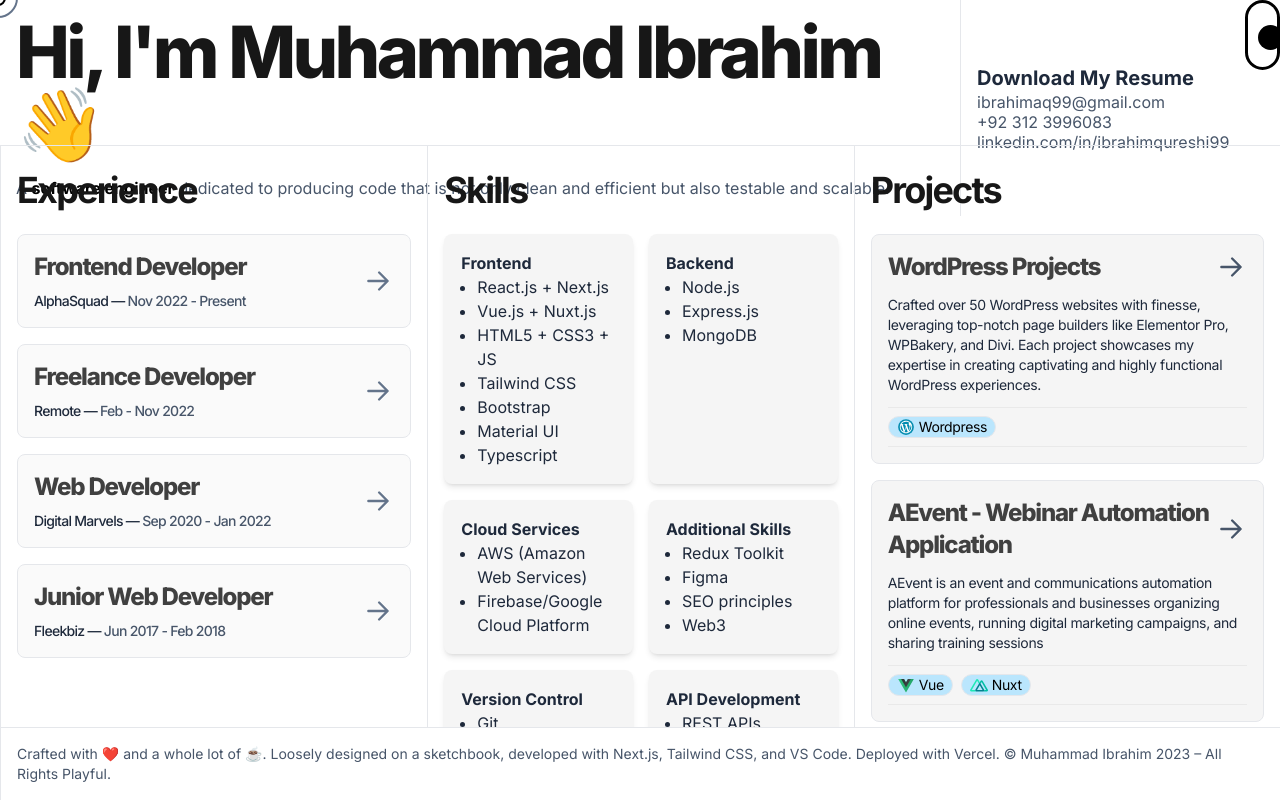
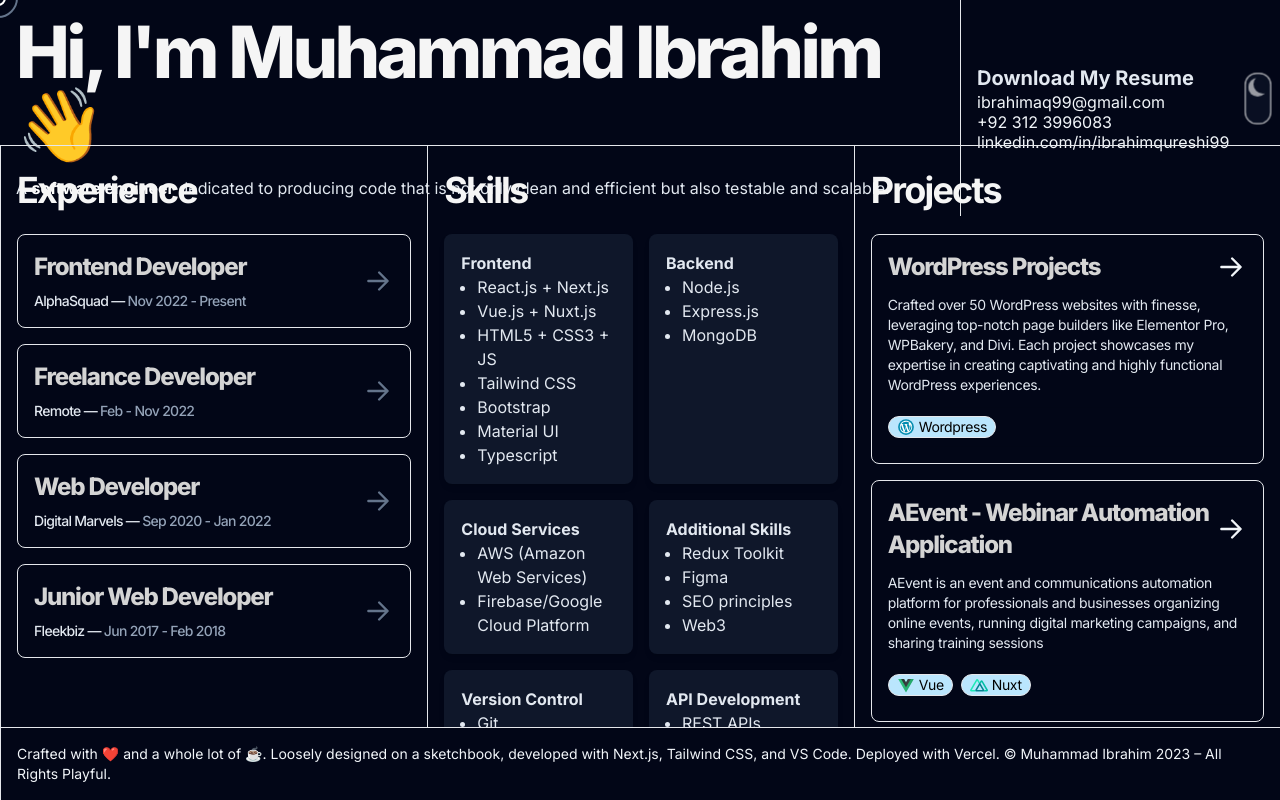
Before and after one commit to ibmaq/personal-portfolio-v2, a Next.js app: page / in a window 1280 px wide. Built offline with nearby package versions, Linux system fonts and the light colour scheme.

Commit message:
dark mode toggle implemented

```diff
--- a/src/app/Components/ThemeToggle.js
+++ b/src/app/Components/ThemeToggle.js
@@ -1,24 +1,18 @@
 "use client";
-import { useState } from "react";
+import { useTheme } from "../Hooks/useTheme";
 
 export default function ThemeToggle() {
-  // let temp = localStorage.getItem("theme");
-  // const [theme, setTheme] = useState(temp ?? "light");
-  // console.log("theme", theme);
-
-  const handleWebsiteTheme = () => {
-    console.log("hit");
-  };
+  const { theme, toggleTheme } = useTheme();
 
   return (
-    <div className="fixed top-0 right-0">
+    <div className="fixed top-10 right-1 opacity-20 hover:opacity-100 transition-all ease-in-out duration-700">
       <div className="dark-toggle-switch">
         <label className="dark-switch-label">
           <input
             type="checkbox"
             className="dark-checkbox"
-            checked="false"
-            onChange={handleWebsiteTheme}
+            checked={theme === "light"}
+            onChange={toggleTheme}
           />
           <span className="dark-slider"></span>
         </label>
--- /dev/null
+++ b/src/app/Hooks/useTheme.js
@@ -0,0 +1,38 @@
+// useTheme.js
+import { useState, useEffect } from "react";
+
+export function useTheme() {
+  const [theme, setTheme] = useState("light");
+
+  useEffect(() => {
+    // Get the theme from localStorage when the component mounts
+    const savedTheme = localStorage.getItem("theme");
+    if (savedTheme) {
+      setTheme(savedTheme);
+    }
+
+    // Listen for changes to the "theme" key in localStorage and update the theme
+    const handleStorageChange = (e) => {
+      if (e.key === "theme") {
+        setTheme(e.newValue);
+      }
+    };
+
+    window.addEventListener("storage", handleStorageChange);
+
+    // Cleanup the event listener when the component unmounts
+    return () => {
+      window.removeEventListener("storage", handleStorageChange);
+    };
+  }, []);
+
+  // Function to toggle the theme
+  const toggleTheme = () => {
+    const newTheme = theme === "light" ? "dark" : "light";
+    setTheme(newTheme);
+    localStorage.setItem("theme", newTheme);
+  };
+
+  console.log("🚀 ~ file: useTheme.js:3s3 ~ toggleTheme ~ newTheme:", theme);
+  return { theme, toggleTheme };
+}
--- a/src/app/globals.css
+++ b/src/app/globals.css
@@ -44,10 +44,10 @@ body {
 /* Dark mode toggle */
 .dark-toggle-switch {
   position: relative;
-  width: 35px;
-  height: 70px;
+  width: 32px;
+  height: 65px;
   --light: #ffffff;
-  --dark: #000000;
+  --dark: #0f172a;
   --link: rgb(27, 129, 112);
   --link-hover: rgb(24, 94, 82);
 }
@@ -55,11 +55,7 @@ body {
 .dark-switch-label {
   position: absolute;
   width: 100%;
-  height: 70px;
-  background-color: var(--dark);
-  border-radius: 25px;
-  cursor: pointer;
-  border: 3px solid var(--dark);
+  height: 65px;
 }
 
 .dark-checkbox {
@@ -83,8 +79,8 @@ body {
 .dark-slider::before {
   content: "";
   position: absolute;
-  top: 2px;
-  left: 10px;
+  top: 5px;
+  left: 3px;
   width: 25px;
   height: 25px;
   border-radius: 50%;
@@ -96,9 +92,9 @@ body {
 }
 
 .dark-checkbox:checked ~ .dark-slider::before {
-  -webkit-transform: translateY(20px);
-  -ms-transform: translateY(20px);
-  transform: translateY(20px);
+  -webkit-transform: translateY(30px);
+  -ms-transform: translateY(30px);
+  transform: translateY(30px);
   background-color: var(--dark);
   -webkit-box-shadow: none;
   box-shadow: none;
--- a/src/app/layout.js
+++ b/src/app/layout.js
@@ -12,7 +12,7 @@ export const metadata = {
 export default function RootLayout({ children }) {
   return (
     <html lang="en">
-      <body className={`${inter.className} bg-white dark:bg-black`}>
+      <body className={`${inter.className}`}>
         <CursorProvider>{children}</CursorProvider>
       </body>
     </html>
--- a/src/app/page.js
+++ b/src/app/page.js
@@ -1,3 +1,4 @@
+"use client";
 import Image from "next/image";
 import TopNav from "./Components/TopNav";
 import Button from "./Components/Button";
@@ -6,21 +7,46 @@ import Experience from "./Components/Sections/Experience";
 import Skills from "./Components/Sections/Skills";
 import Projects from "./Components/Sections/Projects";
 import Contact from "./Components/Sections/Contact";
-import ThemeToggle from "./Components/ThemeToggle";
+import { useEffect, useState } from "react";
 
 export default function Home() {
   let year = new Date().getFullYear();
-  let theme = "light";
-  // let theme = "dark";
+
+  const [theme, setTheme] = useState("dark");
+  const toggleTheme = () => {
+    const newTheme = theme === "light" ? "dark" : "light";
+    setTheme(newTheme);
+    localStorage.setItem("theme", newTheme);
+  };
+
+  useEffect(() => {
+    // Get the theme from localStorage when the component mounts
+    const savedTheme = localStorage.getItem("theme");
+    if (savedTheme) {
+      setTheme(savedTheme);
+    }
+
+    // Listen for changes to the "theme" key in localStorage and update the theme
+    const handleStorageChange = (e) => {
+      if (e.key === "theme") {
+        setTheme(e.newValue);
+      }
+    };
+
+    window.addEventListener("storage", handleStorageChange);
+    // Cleanup the event listener when the component unmounts
+    return () => {
+      window.removeEventListener("storage", handleStorageChange);
+    };
+  }, []);
 
   return (
-    <main className={`${theme}`}>
-      {/* <div className="grid lg:grid-cols-4 lg:h-screen divide-x divide-y"> */}
-      <div className="grid lg:grid grid-cols-1 grid-rows-auto lg:grid-cols-4 lg:grid-rows-5 lg:h-screen divide-x divide-y text-slate-600 dark:text-slate-100 text-sm lg:text-base dark:bg-slate-950">
+    <main className={theme}>
+      <div className="grid lg:grid grid-cols-1 grid-rows-auto lg:grid-cols-4 lg:grid-rows-5 lg:h-screen md:divide-x divide-y text-slate-600 dark:text-slate-100 text-sm lg:text-base dark:bg-slate-950">
         {/* Main Grid - Row 1 */}
         <section
           id="about"
-          className="col-span-1 md:col-span-4 row-span-1 grid grid-cols-1 md:grid-cols-5 lg:grid-cols-4 divide-x"
+          className="col-span-1 md:col-span-4 row-span-1 grid grid-cols-1 md:grid-cols-5 lg:grid-cols-4 md:divide-x"
         >
           <div className="col-span-1 row-span-1 md:col-span-3 lg:col-span-3 md:row-span-1 grid items-center p-4">
             <div className="flex flex-col gap-4">
@@ -49,7 +75,7 @@ export default function Home() {
         </section>
 
         {/* Main Grid - Row 2 - Internal Grid */}
-        <div className="col-span-1 row-span-auto md:col-span-5 lg:col-span-4 md:row-span-4 grid grid-cols-1 grid-rows-auto lg:grid-cols-3 md:grid-rows-1 divide-x border-b">
+        <div className="col-span-1 row-span-auto md:col-span-5 lg:col-span-4 md:row-span-4 grid grid-cols-1 grid-rows-auto lg:grid-cols-3 md:grid-rows-1 md:divide-x border-b">
           <Experience />
           <Skills />
           <Projects />
@@ -67,7 +93,20 @@ export default function Home() {
       {/* animated-cursor */}
       <Cursor />
 
-      <ThemeToggle />
+      {/* <ThemeToggle /> */}
+      <div className="fixed top-36 md:top-7 lg:top-16 right-2 md:right-1 lg:opacity-60 hover:opacity-100 transition-all ease-in-out duration-700 border-2 border-black dark:border-white rounded-2xl bg-black dark:bg-slate-900 md:scale-75 hover:scale-105">
+        <div className="dark-toggle-switch">
+          <label className="dark-switch-label">
+            <input
+              type="checkbox"
+              className="dark-checkbox"
+              checked={theme === "light"}
+              onChange={toggleTheme}
+            />
+            <span className="dark-slider"></span>
+          </label>
+        </div>
+      </div>
     </main>
   );
 }
```
